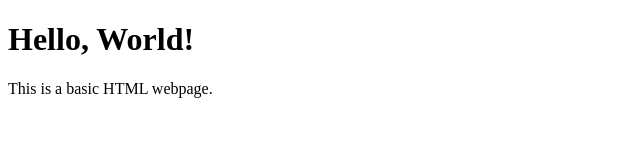
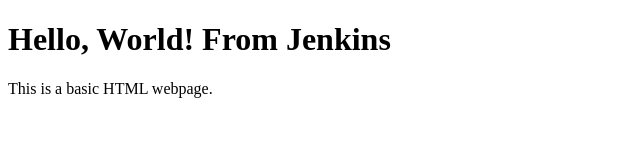
Before and after one commit to raaaaaaai/jenkins-test, a plain HTML site: page index.html in a window 1280 px wide. Shown: the whole page, without its empty margins (0-640 px from the left). Drawn offline with Linux system fonts and the light colour scheme.

Commit message:
Update index.html

```diff
--- a/index.html
+++ b/index.html
@@ -4,7 +4,7 @@
     <title>Hello World</title>
 </head>
 <body>
-    <h1>Hello, World!</h1>
+    <h1>Hello, World! From Jenkins</h1>
     <p>This is a basic HTML webpage.</p>
 </body>
 </html>
```
